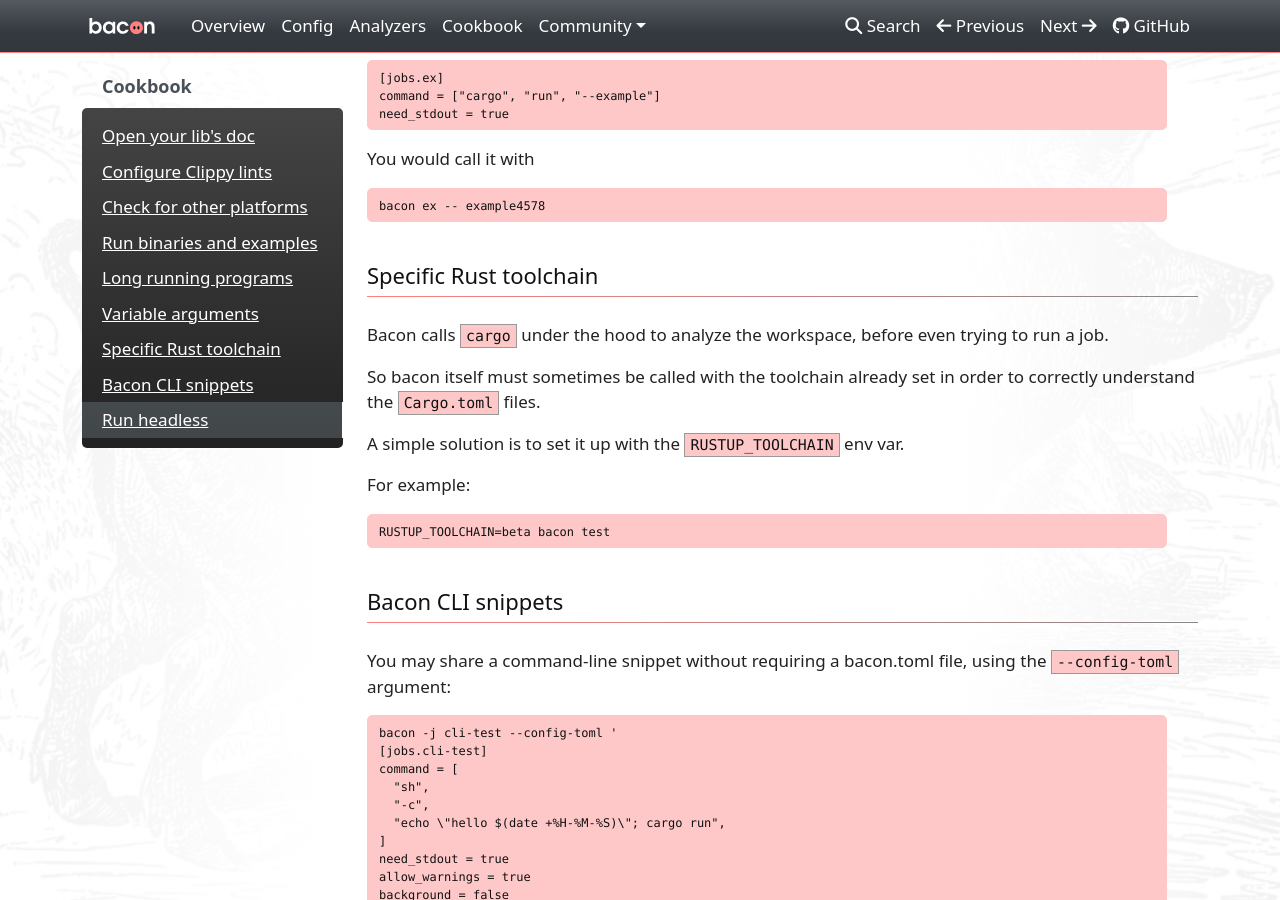
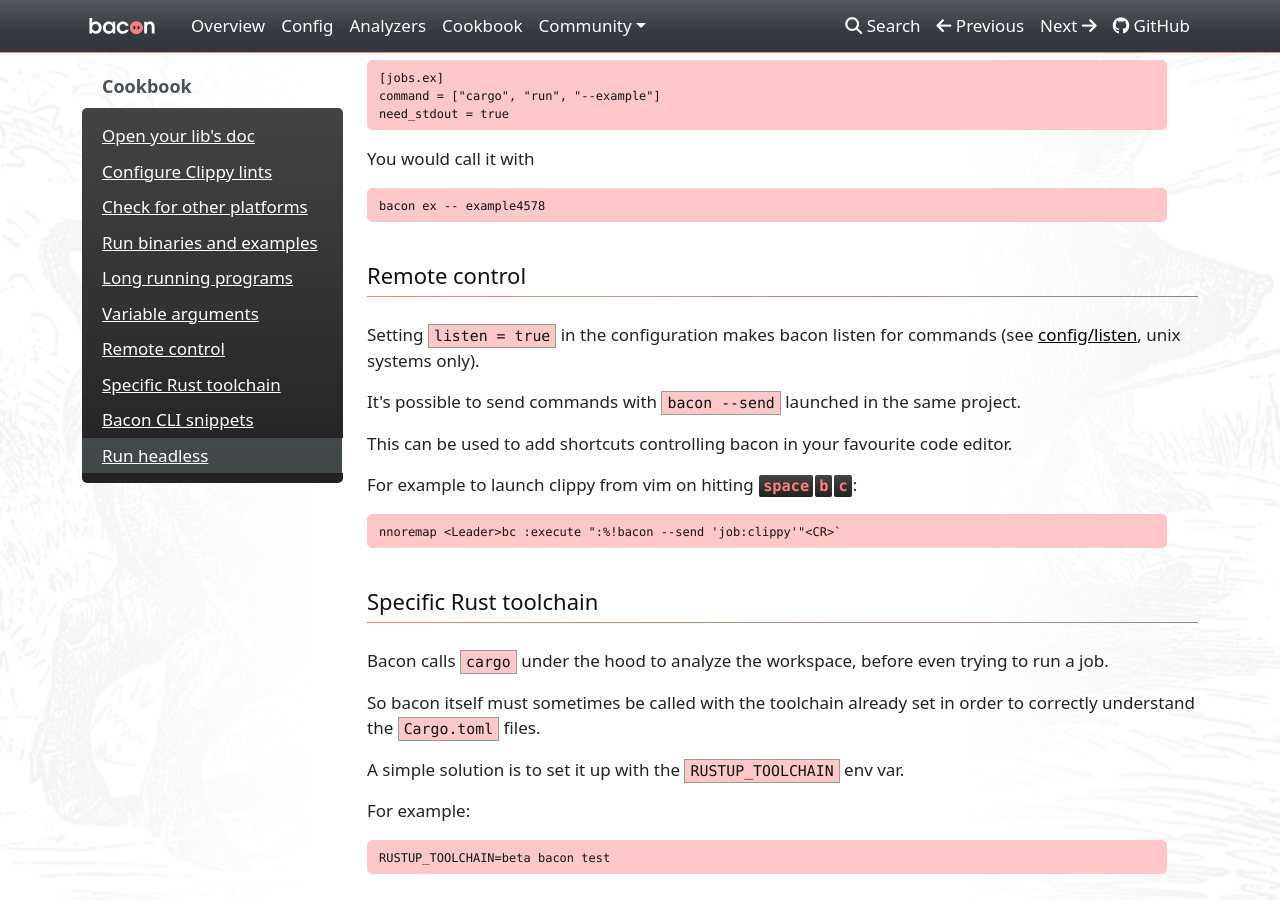
Before and after one commit to Canop/bacon, an MkDocs documentation site: the page built from website/docs/cookbook.md, in a window 1280 px wide and 900 px high, scrolled down 2885 px. Built offline with MkDocs 1.6.1, drawn with Linux system fonts in a browser that asks for light colours; nearby versions of some CDN libraries; a style sheet for code colours, icons or effects is not loaded.

Commit message:
add the `listen` feature to doc

````diff
--- a/website/docs/cookbook.md
+++ b/website/docs/cookbook.md
@@ -150,6 +150,20 @@
 bacon ex -- example4578
 ```
 
+# Remote control
+
+Setting `listen = true` in the configuration makes bacon listen for commands (see [config/listen](../config#listen), unix systems only).
+
+It's possible to send commands with `bacon --send` launched in the same project.
+
+This can be used to add shortcuts controlling bacon in your favourite code editor.
+
+For example to launch clippy from vim on hitting <kbd>space</kbd><kbd>b</kbd><kbd>c</kbd>:
+
+```vim
+nnoremap <Leader>bc :execute ":%!bacon --send 'job:clippy'"<CR>`
+```
+
 # Specific Rust toolchain
 
 Bacon calls `cargo` under the hood to analyze the workspace, before even trying to run a job.
````
Also changed, not shown: website/docs/config.md (+9 -0 lines), CHANGELOG.md.
